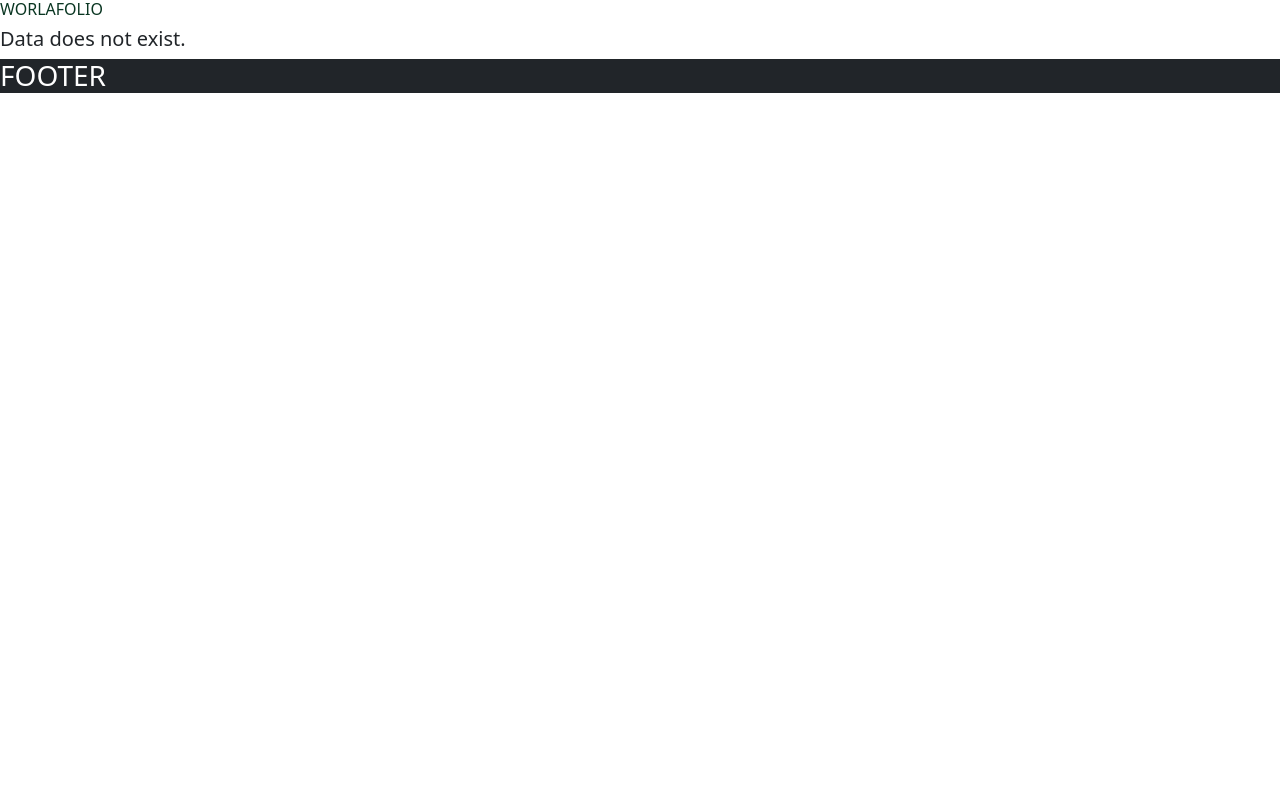
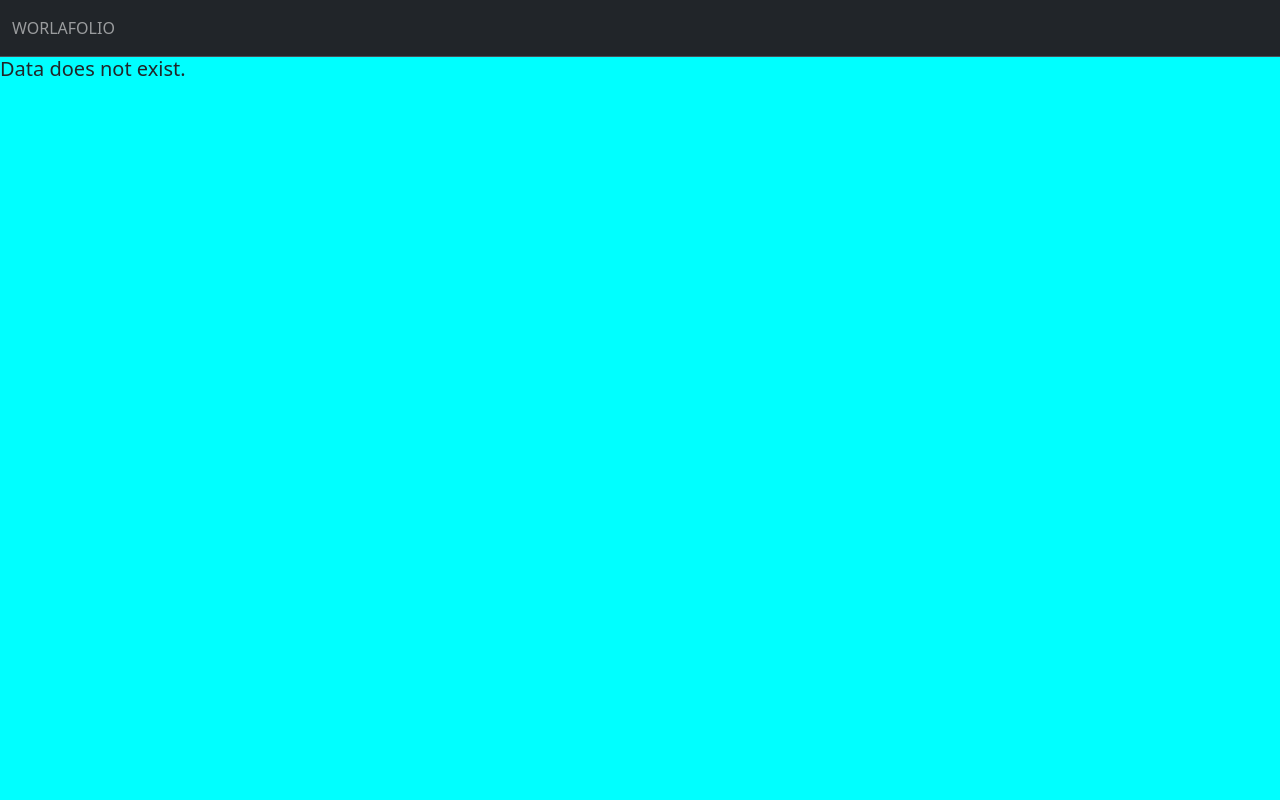
Before and after one commit to worladev/worlafolio, a Django app: template worlafolio/folio/templates/folio/index.html in a window 1280 px wide. Run offline with Django 5.2, Linux system fonts and the light colour scheme; the template is opened without the code that fills it, so the values that code supplies are empty; some libraries are stand-ins or nearby versions.

Commit message:
initial UI

```diff
--- a/worlafolio/folio/static/css/style.css
+++ b/worlafolio/folio/static/css/style.css
@@ -1,25 +1,6 @@
-.main-body{
+.base{
     background-color: aqua;
-    /* display: flex; */
-    /* flex-direction: column; */
     height: 100vh;
-    position: relative;
+    padding-right: 0% !important;
+    padding-left: 0% !important;
 }
-
-/* header{ */
-    /* align-items: flex-start; */
-    /* position: absolute; */
-    /* top: 0; */
-/* } */
-
-footer{
-    /* align-items: flex-end; */
-    position: absolute;
-    bottom: 0;
-    width: 100vw;
-}
-
-.content{
-    /* margin-top: 50px; */
-    border: 3px solid black;
-}
--- a/worlafolio/folio/templates/folio/base.html
+++ b/worlafolio/folio/templates/folio/base.html
@@ -4,17 +4,32 @@
     <meta charset="UTF-8">
     <meta name="viewport" content="width=device-width, initial-scale=1.0">
     <title>Home</title>
+    {% load static %}
+    <link rel="stylesheet" href="{% static 'css/style.css' %}">
     {% load django_bootstrap5 %}
     {% bootstrap_css %}
     {% bootstrap_javascript %}
     {% bootstrap_messages %}
 </head>
 <body>
-    <div class="main-body">
-        <header><h6 class="text-success-emphasis">WORLAFOLIO</h6></header>
+    <div class="container-fluid base">
+        <!--TOP NAV ITEM-->
+        <div>
+            <div class="col nav-item vw-100">
+                <nav class="navbar bg-dark border-bottom border-body" data-bs-theme="dark">
+                    <div class="container-fluid">
+                      <span class="navbar-text">
+                        WORLAFOLIO
+                      </span>
+                    </div>
+                </nav>
+            </div>
+        </div>
+
+        <!--CONTENT BLOCK-->
         {% block content %}
         {% endblock %}
-        <footer><h3 class="text-bg-dark">FOOTER</h3></footer>
+
     </div>
 </body>
 </html>
--- a/worlafolio/folio/templates/folio/index.html
+++ b/worlafolio/folio/templates/folio/index.html
@@ -3,11 +3,12 @@
 
 {% block content %}
     <div>
-        {% if user.first_name %}
-            <h3>{{user.first_name}}</h3>
-        {% else %}
-            <h5>Data does not exist.</h5>
-        {% endif %}
-
+        <div class="col content-1 vw-100">
+            {% if user.first_name %}
+                <h3 class="text-bg-dark">{{user.first_name}}</h3>
+            {% else %}
+                <h5>Data does not exist.</h5>
+            {% endif %}
+        </div>
     </div>
 {% endblock %}
--- a/worlafolio/worlafolio/settings.py
+++ b/worlafolio/worlafolio/settings.py
@@ -118,7 +118,8 @@ USE_TZ = True
 
 # Static files (CSS, JavaScript, Images)
 # https://docs.djangoproject.com/en/5.1/howto/static-files/
-
+# STATICFILES_DIRS = [BASE_DIR / 'folio/static',]
+STATIC_ROOT = BASE_DIR / 'staticfiles'
 STATIC_URL = 'static/'
 
 MEDIA_URL = 'media/'
```
Also changed, not shown: 1 other file.
